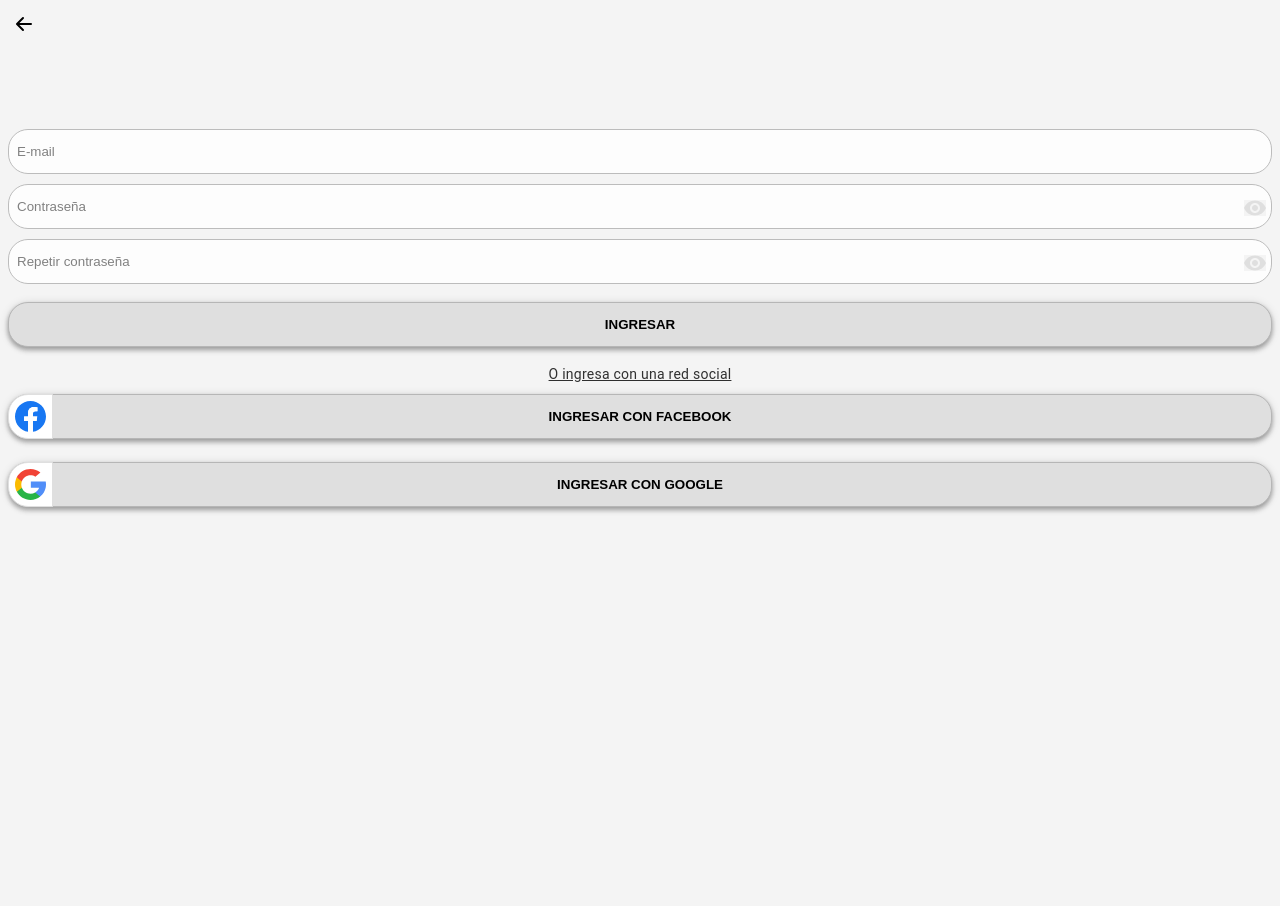
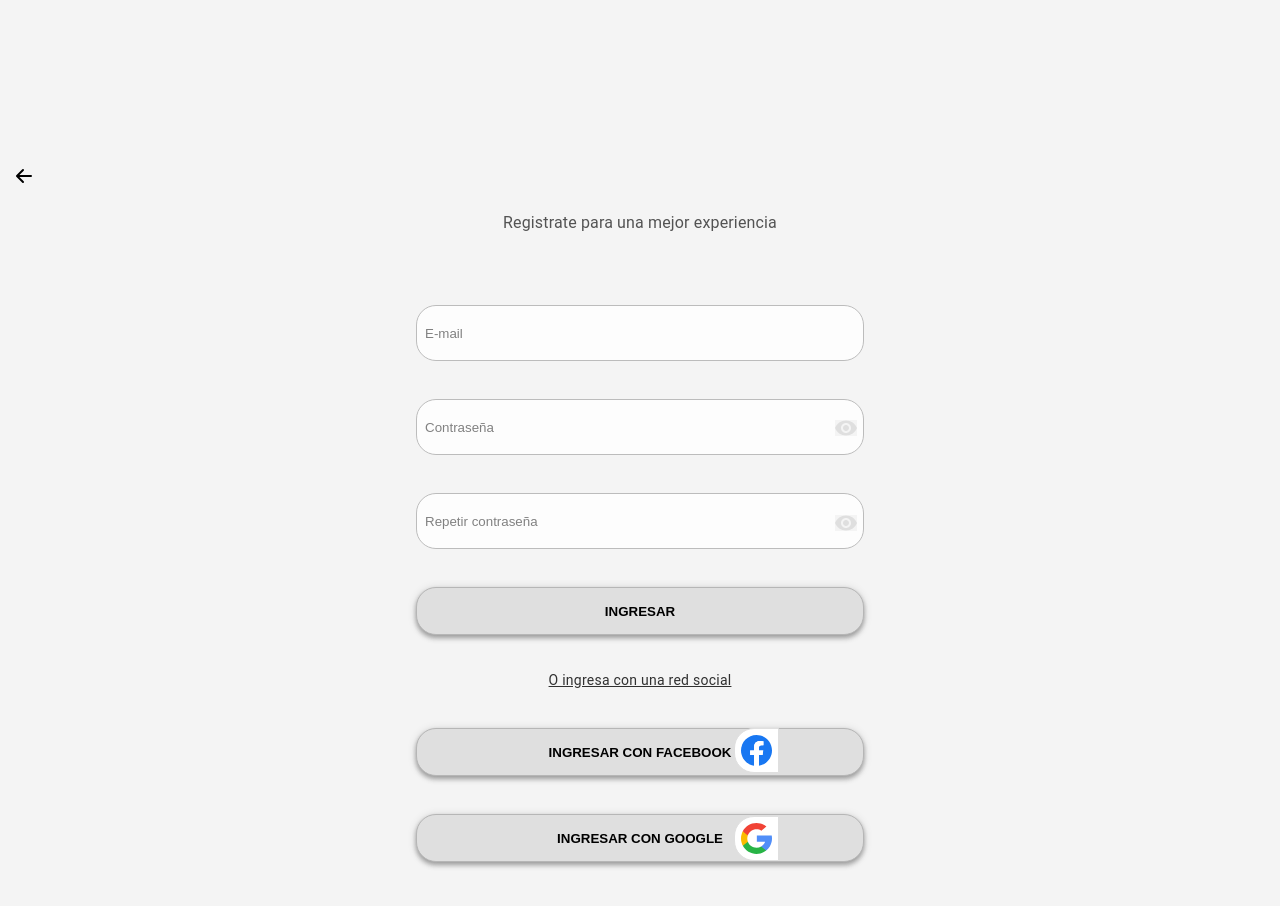
Before and after one commit to tahouse-casa/tahouse-frontend, a React (Create React App) app: page /register in a window 1280 px wide. Before the commit the page ends 800 px from the top, so only its background shows below. Built offline with nearby package versions, Linux system fonts and the light colour scheme; no server answers.

Commit message:
first desktop view

```diff
--- a/src/components/carts/stylesCart.js
+++ b/src/components/carts/stylesCart.js
@@ -18,7 +18,8 @@ export const Container = styled.div`
  max-width: 160px;
 `
 export const Img = styled.img`
-width: ${props=>props.visible ? '220px' : '100%'};
+
+ width: ${props=>props.visible ? '180px' : '100%'};
  height: ${props=>props.visible ? '150px' : '100px'};;
  margin-bottom: 0;
  border-radius: 6px;
@@ -26,6 +27,7 @@ width: ${props=>props.visible ? '220px' : '100%'};
 `
 
 export const ContainerData = styled.div`
+ position: relative;
  width: 100%;
  display: flex;
  justify-content: center;
--- a/src/pages/Login/Login.jsx
+++ b/src/pages/Login/Login.jsx
@@ -1,6 +1,6 @@
 import { useState, useContext } from "react";
-import { useNavigate } from "react-router-dom";
-import {AppContext} from '../../context'
+import { Link, useNavigate } from "react-router-dom";
+import { AppContext } from "../../context";
 import {
   MainContainer,
   Title,
@@ -14,16 +14,15 @@ import {
   Facebook,
   Google,
   SocialContainer,
-  ContainerLeter
+  ContainerLeter,
 } from "./stylesLogin";
 import { useForm } from "react-hook-form";
 import GoogleIcon from "../../assets/Google.svg";
 import FacebookIcon from "../../assets/Facebook.svg";
 
 export function Login() {
-
   const [error, setError] = useState(false);
-  const {setJWT} = useContext(AppContext)
+  const { setJWT } = useContext(AppContext);
 
   const {
     register,
@@ -31,11 +30,11 @@ export function Login() {
     formState: { errors },
   } = useForm();
 
-const navigate = useNavigate()
-const saveDataINLocalStorage = (data) => {
-  const dataJson = JSON.stringify(data)
-  localStorage.setItem('JWT', dataJson)
-}
+  const navigate = useNavigate();
+  const saveDataINLocalStorage = (data) => {
+    const dataJson = JSON.stringify(data);
+    localStorage.setItem("JWT", dataJson);
+  };
 
   const handleFetchLogin = (data) => {
     fetch(`${process.env.REACT_APP_API_URL}/auth/login`, {
@@ -47,17 +46,15 @@ const saveDataINLocalStorage = (data) => {
     })
       .then((res) => res.json())
       .then((res) => {
-        setJWT(res)
-        saveDataINLocalStorage(res)
+        setJWT(res);
+        saveDataINLocalStorage(res);
         setError(false);
-        navigate("/")
+        navigate("/");
       })
       .catch(() => {
         setError(true);
       });
   };
-
-
 
   return (
     <MainContainer>
@@ -81,7 +78,6 @@ const saveDataINLocalStorage = (data) => {
         />
 
         <Input
-
           name="password"
           type="password"
           placeholder="Contraseña"
@@ -98,10 +94,12 @@ const saveDataINLocalStorage = (data) => {
         />
         {error && <ErrorStyle>Los datos ingresados son incorrectos</ErrorStyle>}
         {errors.password && <ErrorStyle>{errors.password.message}</ErrorStyle>}
-        <Button>Ingresar</Button>
+        <Button type="submit">Ingresar</Button>
       </Form>
       <Paragraph>
-        <RegisterButton to="/register">¿No tienes cuenta? Registrate</RegisterButton>
+        <RegisterButton to="/register">
+          ¿No tienes cuenta? Registrate
+        </RegisterButton>
         <br />O ingresa con una red social
       </Paragraph>
       <SocialContainer>
@@ -114,9 +112,14 @@ const saveDataINLocalStorage = (data) => {
         </Button>
       </SocialContainer>
       <ContainerLeter>
-        <Paragraph onClick={()=> navigate('/recovery-password')} style={{cursor: 'pointer'}}>
+        <Link
+          style={{ textDecoration: "none", color: "#000" }}
+          to={{
+            pathname: "/recovery-password",
+          }}
+        >
           Recuperar contraseña
-        </Paragraph>
+        </Link>
       </ContainerLeter>
     </MainContainer>
   );
--- a/src/pages/Login/stylesLogin.js
+++ b/src/pages/Login/stylesLogin.js
@@ -1,15 +1,16 @@
-import styled from 'styled-components'
-import { Link } from 'react-router-dom';
+import styled from "styled-components";
+import { Link } from "react-router-dom";
 export const MainContainer = styled.div`
   display: flex;
   flex-direction: column;
   justify-content: center;
   margin: 0 auto;
   padding-bottom: 12px;
+  margin-top: 10rem;
 `;
 export const Title = styled.h1`
   letter-spacing: -1px;
-  font-family: 'Roboto';
+  font-family: "Roboto";
   font-size: 20px;
   color: rgba(0, 0, 0, 0.87);
   margin: 65px auto 0;
@@ -21,21 +22,25 @@ export const SecondTitle = styled.p`
   font-weight: 400;
   opacity: 60%;
   margin: 4px 0 28px;
-  font-family: 'Roboto';
+  font-family: "Roboto";
   color: rgba(0, 0, 0, 0.87);
   margin: 0 auto;
   line-height: 24px;
   letter-spacing: 0.15px;
-
 `;
 export const Input = styled.input`
   padding: 14px 8px;
-  border-radius: 20px;
+  border-radius: 30px;
   opacity: 90%;
   border: 1px solid #b6b6b6;
   margin-bottom: 10px;
   background-color: white;
-
+  @media (min-width: 992px) {
+    width: 448px;
+    height: 56px;
+    margin: 0 auto;
+    margin-bottom: 38px;
+  }
 `;
 export const Button = styled.button`
   padding: 14px 12px;
@@ -44,13 +49,19 @@ export const Button = styled.button`
   margin-bottom: 15px;
   cursor: pointer;
   margin-top: 1.5rem;
-  background: #DFDFDF;
+  background: #dfdfdf;
   color: black;
-box-shadow: 0px 4px 5px rgba(0, 0, 0, 0.14), 0px 1px 10px rgba(0, 0, 0, 0.12), 0px 2px 4px rgba(0, 0, 0, 0.2);
+  box-shadow: 0px 4px 5px rgba(0, 0, 0, 0.14), 0px 1px 10px rgba(0, 0, 0, 0.12),
+    0px 2px 4px rgba(0, 0, 0, 0.2);
   border-radius: 20px;
   text-transform: uppercase;
   font-weight: 700;
-
+  @media (min-width: 992px) {
+    width: 448px;
+    height: 48px;
+    margin: 0 auto;
+    margin-bottom: 38px;
+  }
 `;
 export const Paragraph = styled.p`
   text-align: center;
@@ -59,11 +70,12 @@ export const Paragraph = styled.p`
   color: rgba(0, 0, 0, 0.87);
   line-height: 24px;
   letter-spacing: 0.15px;
-
+  margin-bottom: 36px;
+  margin-top: -20px;
 `;
 export const RegisterButton = styled(Link)`
   color: #000;
-  font-family: 'Roboto';
+  font-family: "Roboto";
   font-style: normal;
   font-weight: 400;
   font-size: 14px;
@@ -76,7 +88,7 @@ export const Form = styled.form`
   flex-direction: column;
   margin-top: 3rem;
   margin-bottom: 2rem;
-`
+`;
 export const ErrorStyle = styled.span`
   text-align: center;
   background-color: #c61f1f;
@@ -84,23 +96,25 @@ export const ErrorStyle = styled.span`
   color: white;
   margin: 5px 0 10px;
   border-radius: 10px;
-`
+`;
 export const Facebook = styled.img`
-background: #FFFFFF;
-border: 1px solid #DFDFDF;
+  background: #ffffff;
+  border: 1px solid #dfdfdf;
   border-radius: 20px 0px 0px 20px;
   position: absolute;
   width: 45px;
-height: 45px;
+  height: 48px;
   left: 0px;
   top: 24px;
   padding: 5px 6px 5px 6px;
-
-
-`
+  @media (min-width: 992px) {
+    top: 0px;
+    left: 730px;
+  }
+`;
 export const Google = styled.img`
-background: #FFFFFF;
-border: 1px solid #DFDFDF;
+  background: #ffffff;
+  border: 1px solid #dfdfdf;
   border-radius: 20px 0px 0px 20px;
   position: absolute;
   width: 45px;
@@ -108,15 +122,17 @@ height: 45px;
   left: 0px;
   bottom: 15px;
   padding: 5px 6px 5px 6px;
-
-
-`
+  @media (min-width: 992px) {
+    bottom: 40px;
+    left: 730px;
+  }
+`;
 export const SocialContainer = styled.div`
   display: flex;
   flex-direction: column;
   justify-content: center;
   position: relative;
-`
+`;
 
 export const ContainerLeter = styled.div`
   display: flex;
--- a/src/pages/Register/Register.jsx
+++ b/src/pages/Register/Register.jsx
@@ -11,7 +11,8 @@ import {
   Google,
   SocialContainer,
   ShowPassword,
-  PasswordRepeat
+  PasswordRepeat,
+  Title
 } from "./stylesRegister";
 import { useNavigate } from "react-router-dom";
 import { useForm } from "react-hook-form";
@@ -27,8 +28,9 @@ export function Register({ isRegister }) {
     formState: { errors },
   } = useForm();
   const [showpassword, setShowpassword] = useState(false);
+  const [showpassword2, setShowpassword2] = useState(false);
   const [password, setPassword] = useState("");
-
+  const [password2, setPassword2] = useState("");
   const navigate = useNavigate();
   const handleFetchRegister = (data) => {
     if (data.password !== data.password2) {
@@ -60,6 +62,7 @@ export function Register({ isRegister }) {
   return (
     <MainContainer>
       <Return linke={"/login"} />
+      <Title>Registrate para una mejor experiencia</Title>
       <Form onSubmit={handleSubmit(handleFetchRegister)}>
         <Input
           name="email"
@@ -68,11 +71,11 @@ export function Register({ isRegister }) {
           {...register("email", {
             required: {
               value: true,
-              message: "Todos los campos son requeridos",
+              message: "El correo ingresado no es válido",
             },
             pattern: {
-              value: /^[A-Z0-9._%+-]+@[A-Z0-9.-]+\.[A-Z]{2,4}$/i,
-              message: "El formato no es correcto",
+              value: /^[a-zA-Z0-9._%+-]+@(?:mail\.)?[a-zA-Z0-9.-]+\.(?:com)$/,
+              message: "El formato del correo no es correcto",
             },
           })}
         />
@@ -111,7 +114,8 @@ export function Register({ isRegister }) {
         </ShowPassword>
         <Input
           name="password2"
-          type="password"
+          type={showpassword2 ? "text" : "password"}
+          onChange={(e) => setPassword2(e.target.value)}
           placeholder="Repetir contraseña"
           {...register("password2", {
             required: {
@@ -126,7 +130,7 @@ export function Register({ isRegister }) {
         />
         <PasswordRepeat
           type="button"
-          onClick={() => setShowpassword(!showpassword)}
+          onClick={() => setShowpassword2(!showpassword2)}
         >
           <svg
             width="22"
@@ -151,7 +155,9 @@ export function Register({ isRegister }) {
           </ErrorStyle>
         )}
         {errors.password && <ErrorStyle>{errors.password.message}</ErrorStyle>}
-        <Button>Ingresar</Button>
+        <Button
+          type="submit"
+        >Ingresar</Button>
       </Form>
       <Paragraph>
         <RegisterButton href="">O ingresa con una red social</RegisterButton>
--- a/src/pages/Register/stylesRegister.js
+++ b/src/pages/Register/stylesRegister.js
@@ -5,6 +5,7 @@ export const MainContainer = styled.div`
   flex-direction: column;
   justify-content: center;
   margin: 0 auto;
+  margin-top: 10rem;
   `;
 export const Input = styled.input`
   padding: 14px 8px;
@@ -13,29 +14,59 @@ export const Input = styled.input`
   border: 1px solid #b6b6b6;
   margin-bottom: 10px;
   background-color: white;
+  @media (min-width: 992px) {
+    width: 448px;
+    height: 56px;
+    margin: 0 auto;
+    margin-bottom: 38px;
+  }
 
+`;
+export const Title = styled.h1`
+ font-family: 'Roboto';
+font-style: normal;
+font-weight: 400;
+font-size: 16px;
+line-height: 24px;
+display: flex;
+align-items: center;
+text-align: center;
+letter-spacing: 0.15px;
+color: #535353;
+margin: 0 auto;
 `;
 export const ShowPassword = styled.button`
   position: absolute;
   right: 0;
-  top: 185px;
+  top: 55px;
+  z-index: 9;
   margin-top: 0.5rem;
   margin-right: 0.5rem;
   background: transparent;
   border: none;
   cursor: pointer;
   font-size: 1.5rem;
+  @media (min-width: 992px) {
+    top: 100px;
+    left: 420px;
+    z-index:10;
+  }
 `;
 export const PasswordRepeat = styled.button`
   position: absolute;
   right: 0;
-  top: 240px;
+  top: 110px;
   margin-top: 0.5rem;
   margin-right: 0.5rem;
   background: transparent;
   border: none;
   cursor: pointer;
   font-size: 1.5rem;
+  @media (min-width: 992px) {
+    top: 195px;
+    left: 420px;
+    z-index:10;
+  }
 `;
 
 export const Button = styled.button`
@@ -50,7 +81,12 @@ export const Button = styled.button`
   border-radius: 20px;
   text-transform: uppercase;
   font-weight: 700;
-
+  @media (min-width: 992px) {
+    width: 448px;
+    height: 48px;
+    margin: 0 auto;
+    margin-bottom: 38px;
+  }
 `;
 export const Paragraph = styled.p`
   text-align: center;
@@ -59,7 +95,8 @@ export const Paragraph = styled.p`
   color: rgba(0, 0, 0, 0.87);
   line-height: 24px;
   letter-spacing: 0.15px;
-
+  margin-bottom: 36px;
+  margin-top: -5px;
 `;
 export const RegisterButton = styled.a`
   color: #000;
@@ -75,6 +112,7 @@ export const Form = styled.form`
     display: flex;
     flex-direction: column;
     margin-top: 70px;
+    position: relative;
 `
 export const ErrorStyle = styled.span`
     text-align: center;
@@ -94,7 +132,14 @@ export const Facebook = styled.img`
     left: 0px;
     top: 8px;
     padding: 5px 6px 5px 6px;
-
+    @media (min-width: 768px) {
+      top: 0px;
+    left: 265px;
+    }
+    @media (min-width: 992px) {
+    top: 0px;
+    left: 726px;
+  }
 
 `
 export const Google = styled.img`
@@ -107,6 +152,14 @@ export const Google = styled.img`
   left: 0px;
   bottom: 15px;
   padding: 5px 6px 5px 6px;
+  @media (min-width: 768px) {
+      top: 0px;
+    left: 265px;
+    }
+    @media (min-width: 992px) {
+    top: 88px;
+    left: 726px;
+  }
 `
 export const SocialContainer = styled.div`
   display: flex;
```
Lines whose indentation alone changed are shown as unchanged.
